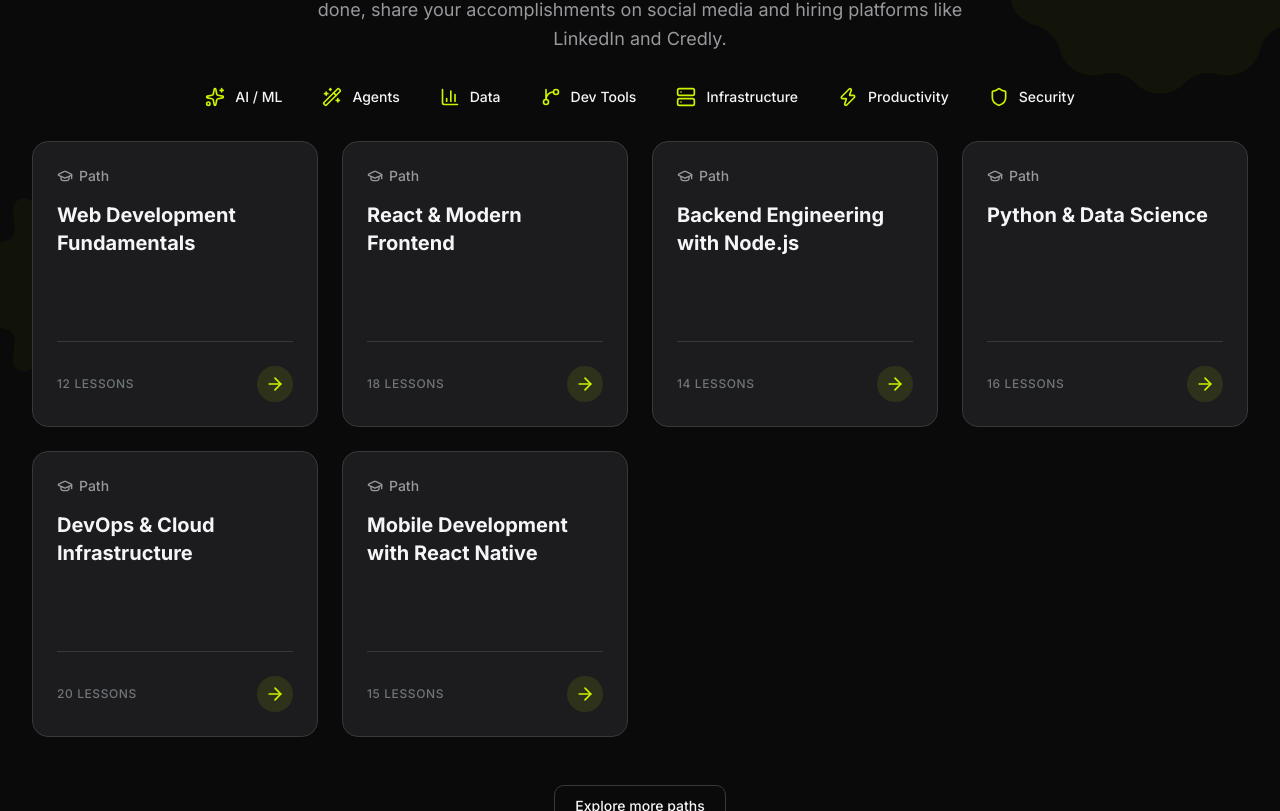
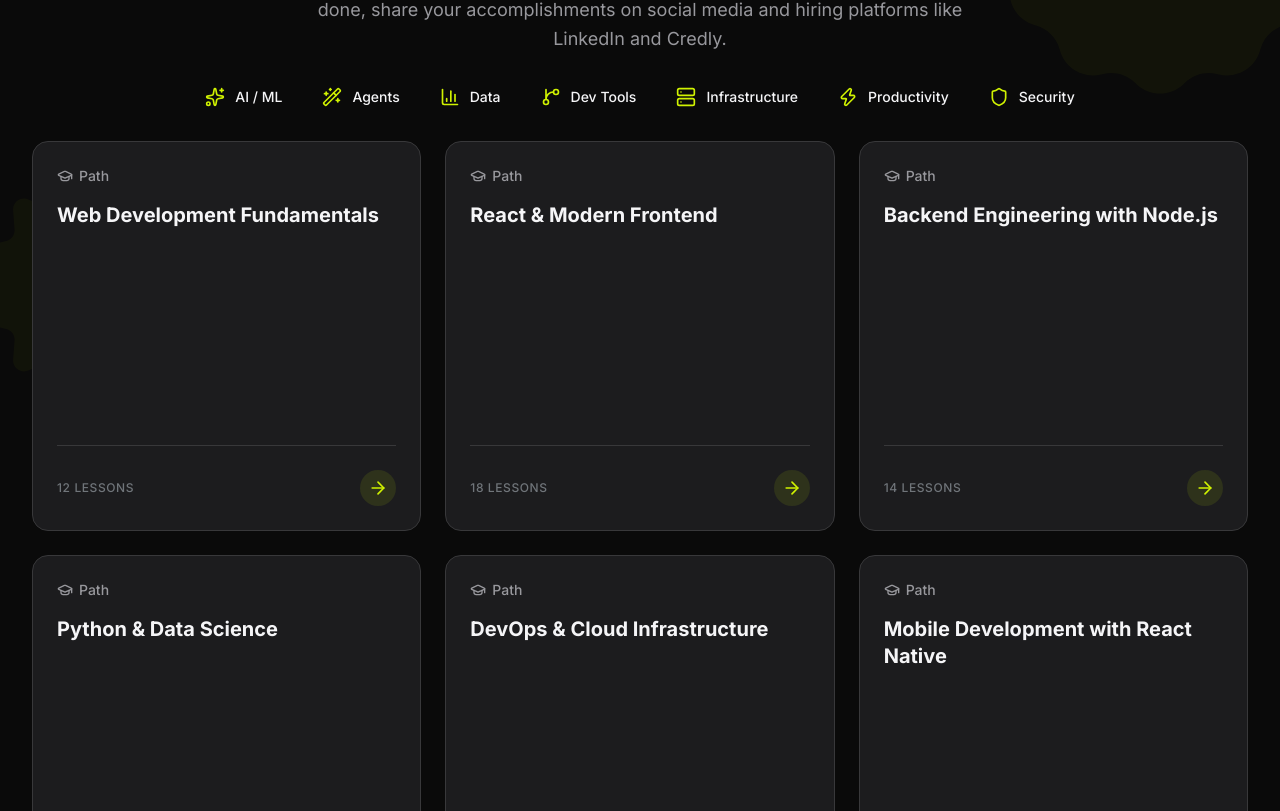
Before and after one commit to devabraham001-eng/Techtribe, a Next.js app: page /learn in a window 1280 px wide. Shown: the part 509-1320 px from the top of the page. Built offline with nearby package versions, Linux system fonts and the light colour scheme; no server answers.

Commit message:
Change path cards grid to max 3 columns

```diff
--- a/src/app/(main)/learn/page.tsx
+++ b/src/app/(main)/learn/page.tsx
@@ -136,7 +136,7 @@
         {/* ===== PATHS LIST ===== */}
         <section className="paths-list" style={{ position: "relative", zIndex: 1 }}>
           <div className="mx-auto max-w-7xl px-4 sm:px-6 lg:px-8 pb-12">
-            <div className="grid grid-cols-1 gap-6 sm:grid-cols-2 lg:grid-cols-3 xl:grid-cols-4">
+            <div className="grid grid-cols-1 gap-6 sm:grid-cols-2 lg:grid-cols-3">
               {demoPaths.map((track) => (
                 <a
                   key={track.id}
```
